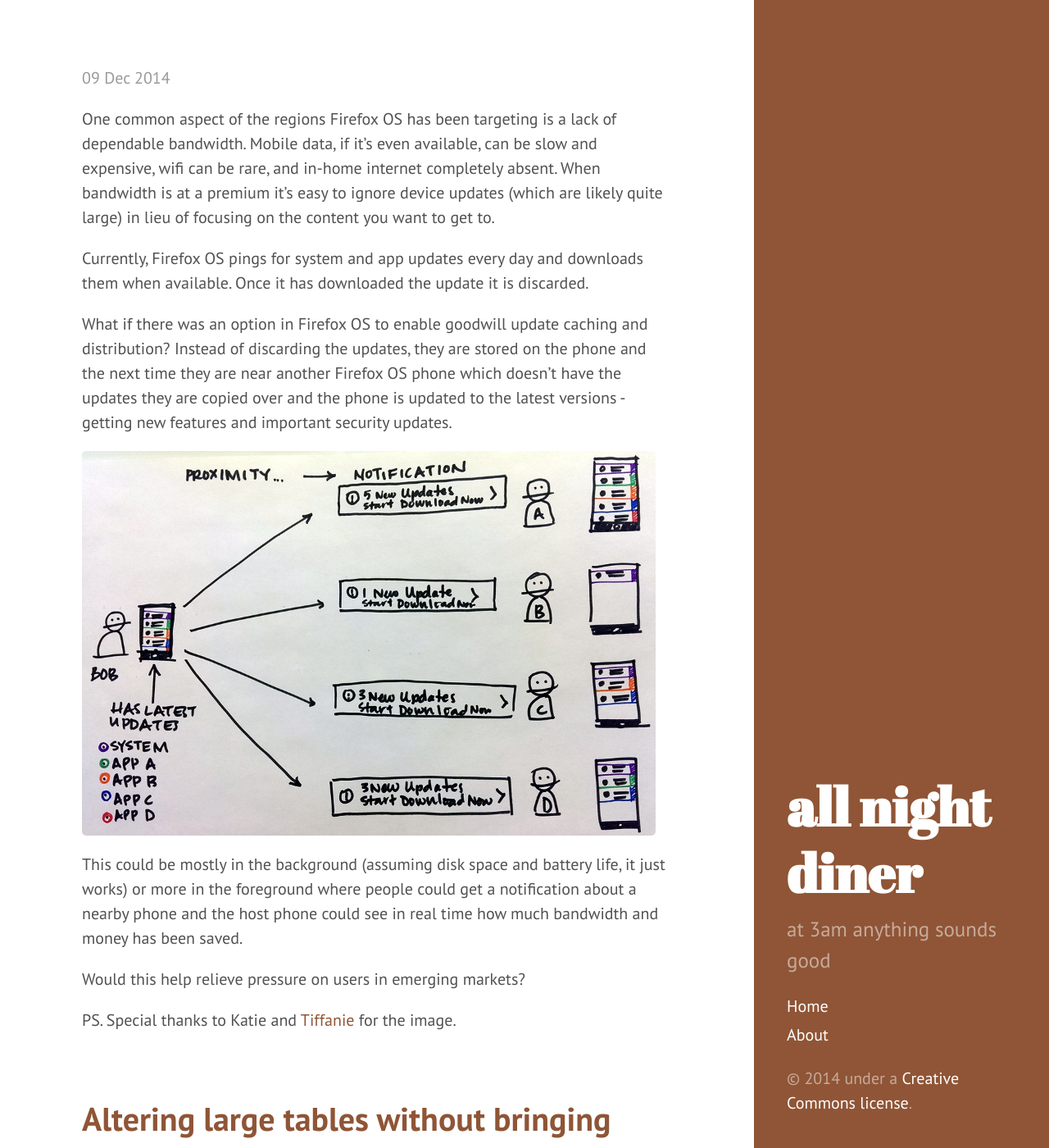
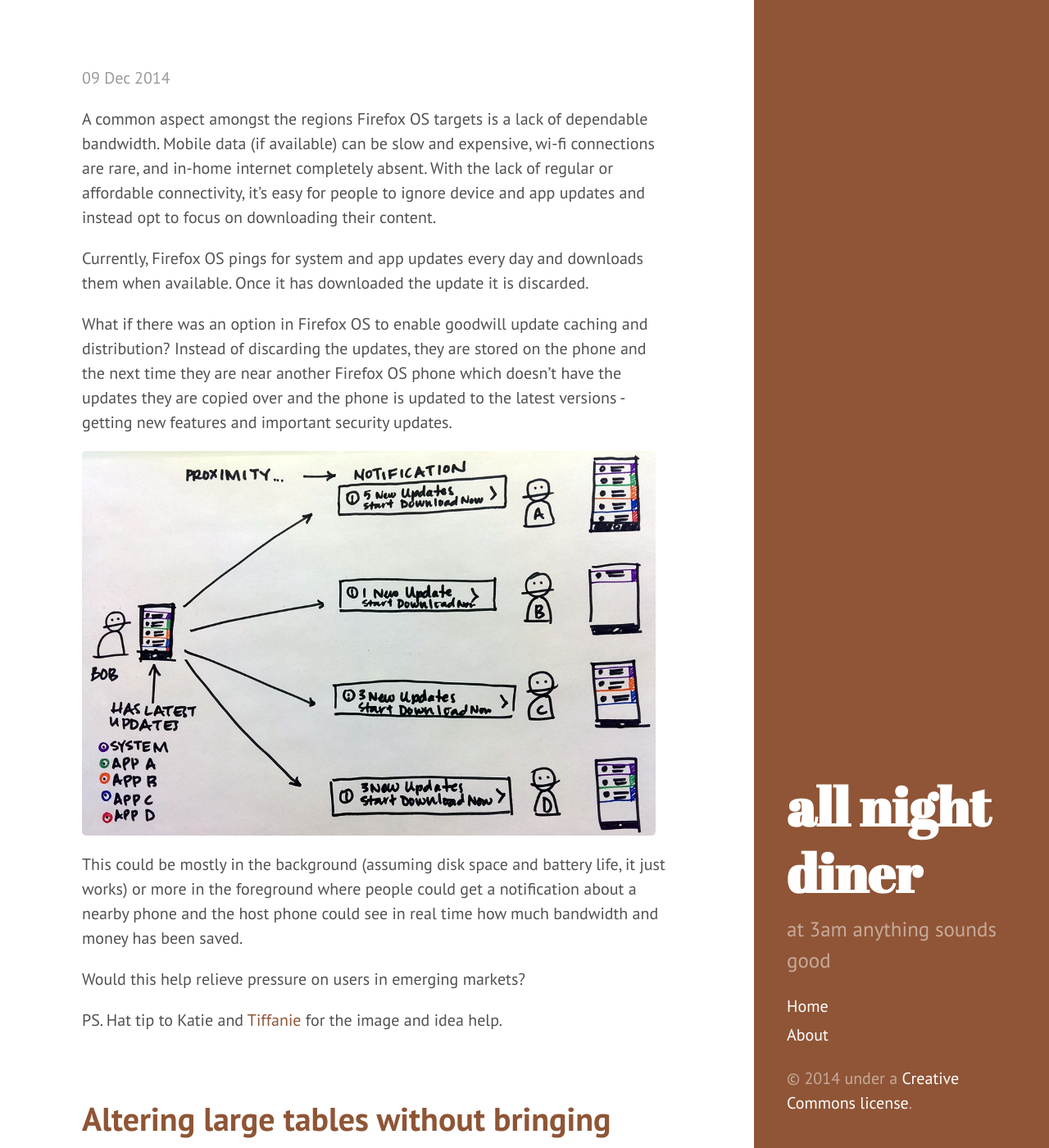
Before and after one commit to clouserw/blog.micropipes.com, a Jekyll site: the page built from index.html, in a window 1280 px wide and 1400 px high. Shown: the whole window at 82% size. Built offline with Jekyll 4.4.1, drawn with Linux system fonts in a browser that asks for light colours; Markdown is read by kramdown in place of the engine named in the settings; the list of posts is cut into pages by our own code.

Commit message:
revising

```diff
--- a/_posts/2014-12-08-goodwill-updates.md
+++ b/_posts/2014-12-08-goodwill-updates.md
@@ -5,11 +5,11 @@
 - Mozilla
 ---
 
-One common aspect of the regions Firefox OS has been targeting is a lack of
-dependable bandwidth.  Mobile data, if it's even available, can be slow and
-expensive, wifi can be rare, and in-home internet completely absent.  When
-bandwidth is at a premium it's easy to ignore device updates (which are likely
-quite large) in lieu of focusing on the content you want to get to.
+A common aspect amongst the regions Firefox OS targets is a lack of dependable
+bandwidth. Mobile data (if available) can be slow and expensive, wi-fi
+connections are rare, and in-home internet completely absent. With the lack of
+regular or affordable connectivity, it’s easy for people to ignore device and
+app updates and instead opt to focus on downloading their content.
 
 Currently, Firefox OS pings for system and app updates every day and downloads
 them when available.  Once it has downloaded the update it is discarded.
@@ -29,7 +29,7 @@
 
 Would this help relieve pressure on users in emerging markets?
 
-PS. Special thanks to Katie and [Tiffanie][2] for the image.
+PS. Hat tip to Katie and [Tiffanie][2] for the image and idea help.
 
 [1]: /blog/public/img/2014-goodwill.jpg
-[2]: http://tiffanieshakespeare.com/
+[2]: https://twitter.com/lime124
```
